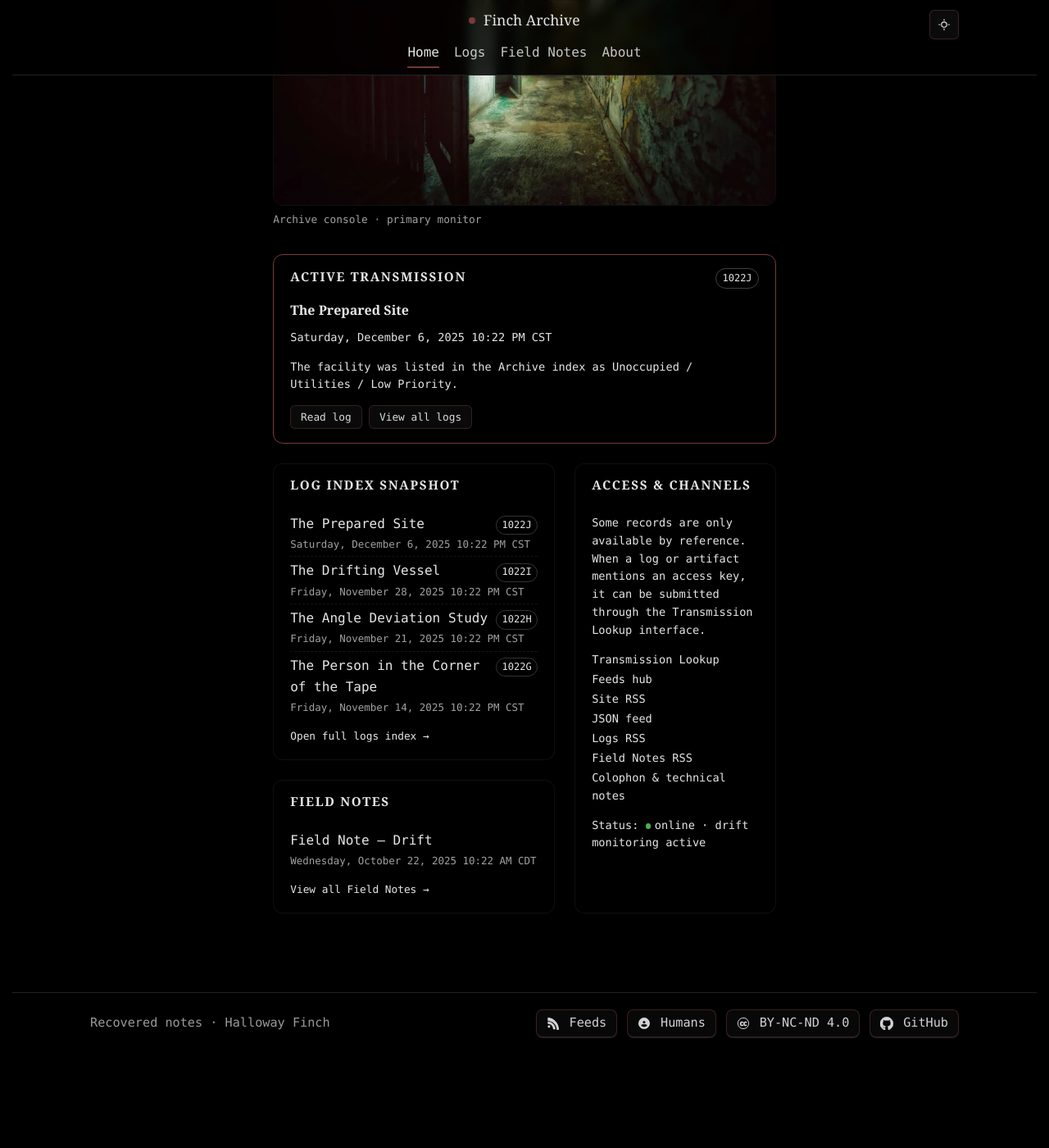
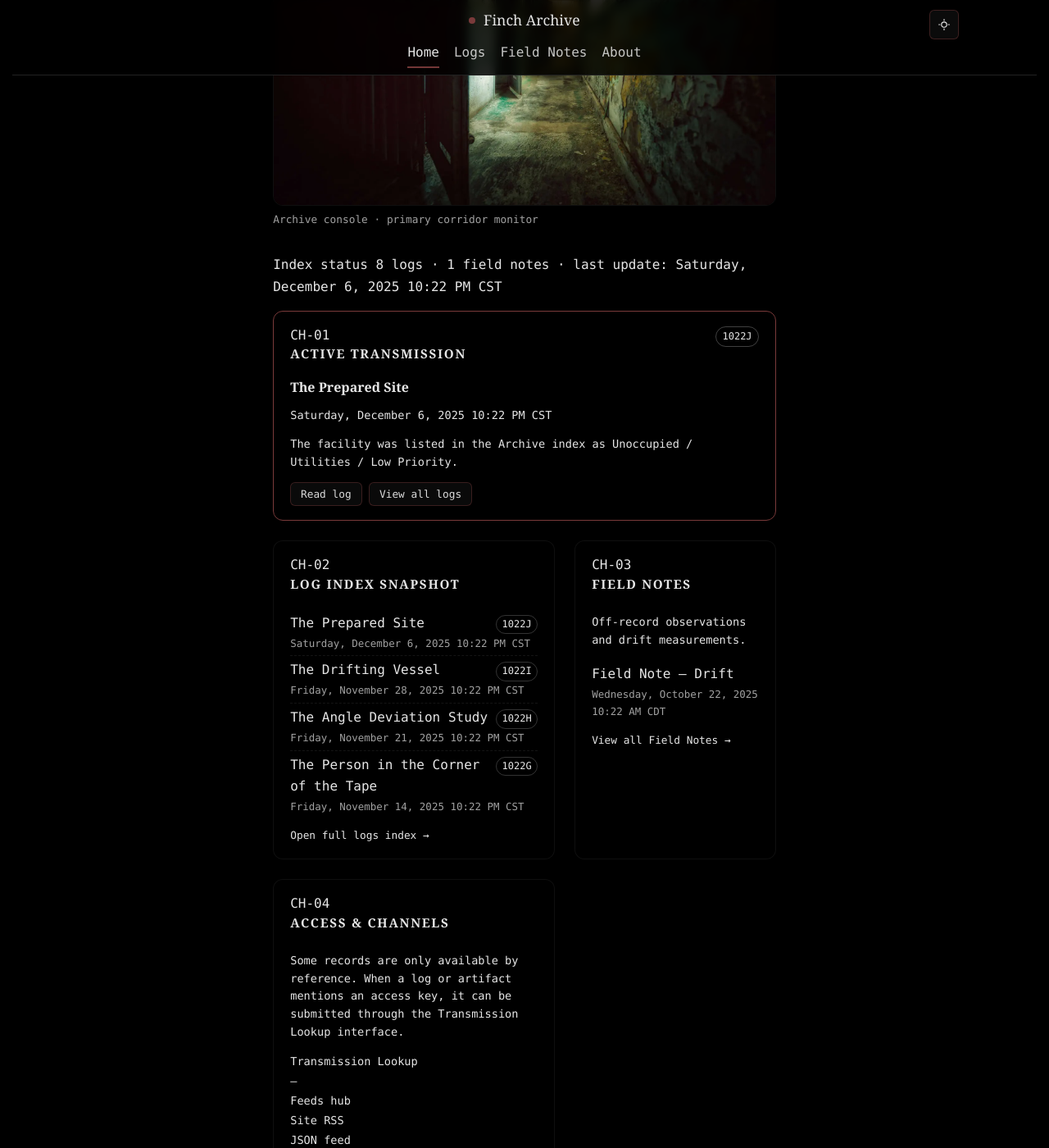
Before and after one commit to HallowayFinch/fincharchive.com, a Jekyll site: the page built from index.html, in a window 1280 px wide and 1400 px high, scrolled down 529 px. Shown: the whole window at 82% size. Built offline with Jekyll 4.4.1, drawn with Linux system fonts in a browser that asks for light colours; before the commit the page ends 1814 px from its top, so only the background shows below that; some of the changed text lies outside the part shown.

Commit message:
Update index.html

```diff
--- a/index.html
+++ b/index.html
@@ -13,8 +13,9 @@ hero_h: 900
 {%- assign logs  = site.logs | sort: "date" | reverse | default: EMPTY -%}
 {%- assign feat  = logs | first -%}
 {%- assign rest  = logs | slice: 1, 50 -%}
-
 {%- assign notes = site["field-notes"] | sort: "date" | reverse | default: EMPTY -%}
+{%- assign total_logs  = logs  | size -%}
+{%- assign total_notes = notes | size -%}
 
 <section class="container home-console" aria-labelledby="home-title">
   <!-- Hero / intro -->
@@ -52,17 +53,34 @@ hero_h: 900
         fetch="high"
       %}
       <figcaption class="home-figure-caption">
-        Archive console · primary monitor
+        Archive console · primary corridor monitor
       </figcaption>
     </figure>
   {%- endif -%}
+
+  {%- assign latest_dt = feat.date | default: site.time -%}
+  <p class="home-status" aria-label="Archive index status">
+    <span class="home-status-label">Index status</span>
+    <span class="home-status-dot" aria-hidden="true"></span>
+    <span>{{ total_logs }} logs</span>
+    <span aria-hidden="true">·</span>
+    <span>{{ total_notes }} field notes</span>
+    <span aria-hidden="true">·</span>
+    <span>last update:</span>
+    <time datetime="{{ latest_dt | date_to_xmlschema }}">
+      {% include date-local.html dt=latest_dt %}
+    </time>
+  </p>
 
   <!-- Console grid -->
   <section class="home-grid" aria-label="Archive console panels">
     <!-- Panel 1: Active transmission -->
     <article class="home-panel panel-primary" aria-labelledby="panel-active-title">
       <header class="panel-header">
-        <h2 id="panel-active-title" class="panel-title">Active transmission</h2>
+        <div class="panel-title-wrap">
+          <span class="panel-label">CH-01</span>
+          <h2 id="panel-active-title" class="panel-title">Active transmission</h2>
+        </div>
         {%- if feat and feat.log_id -%}
           <span class="panel-tag">{{ feat.log_id }}</span>
         {%- endif -%}
@@ -99,9 +117,12 @@ hero_h: 900
     </article>
 
     <!-- Panel 2: Log index snapshot -->
-    <article class="home-panel home-panel--logs" aria-labelledby="panel-logs-title">
+    <article class="home-panel" aria-labelledby="panel-logs-title">
       <header class="panel-header">
-        <h2 id="panel-logs-title" class="panel-title">Log index snapshot</h2>
+        <div class="panel-title-wrap">
+          <span class="panel-label">CH-02</span>
+          <h2 id="panel-logs-title" class="panel-title">Log index snapshot</h2>
+        </div>
       </header>
 
       {%- assign recent_logs = logs | slice: 0, 4 -%}
@@ -133,10 +154,17 @@ hero_h: 900
     </article>
 
     <!-- Panel 3: Field Notes -->
-    <article class="home-panel home-panel--notes" aria-labelledby="panel-notes-title">
+    <article class="home-panel" aria-labelledby="panel-notes-title">
       <header class="panel-header">
-        <h2 id="panel-notes-title" class="panel-title">Field Notes</h2>
+        <div class="panel-title-wrap">
+          <span class="panel-label">CH-03</span>
+          <h2 id="panel-notes-title" class="panel-title">Field Notes</h2>
+        </div>
       </header>
+
+      <p class="panel-text panel-subtitle">
+        Off-record observations and drift measurements.
+      </p>
 
       {%- assign recent_notes = notes | slice: 0, 3 -%}
       {%- if recent_notes and recent_notes.size > 0 -%}
@@ -166,9 +194,12 @@ hero_h: 900
     </article>
 
     <!-- Panel 4: Access & feeds -->
-    <article class="home-panel home-panel--access" aria-labelledby="panel-access-title">
+    <article class="home-panel" aria-labelledby="panel-access-title">
       <header class="panel-header">
-        <h2 id="panel-access-title" class="panel-title">Access &amp; channels</h2>
+        <div class="panel-title-wrap">
+          <span class="panel-label">CH-04</span>
+          <h2 id="panel-access-title" class="panel-title">Access &amp; channels</h2>
+        </div>
       </header>
 
       <p class="panel-text">
@@ -177,9 +208,10 @@ hero_h: 900
       </p>
 
       <ul class="panel-links">
-        <li>
+        <li class="panel-links-primary">
           <a href="{{ '/t/' | relative_url }}">Transmission Lookup</a>
         </li>
+        <li class="panel-links-divider" aria-hidden="true">—</li>
         <li>
           <a href="{{ '/feeds/' | relative_url }}">Feeds hub</a>
         </li>
@@ -201,7 +233,7 @@ hero_h: 900
       </ul>
 
       <p class="panel-status">
-        Status: <span class="panel-status-indicator">online</span> · drift monitoring active
+        Status: <span class="panel-status-indicator">online</span> · drift-monitoring active
       </p>
     </article>
   </section>
```
